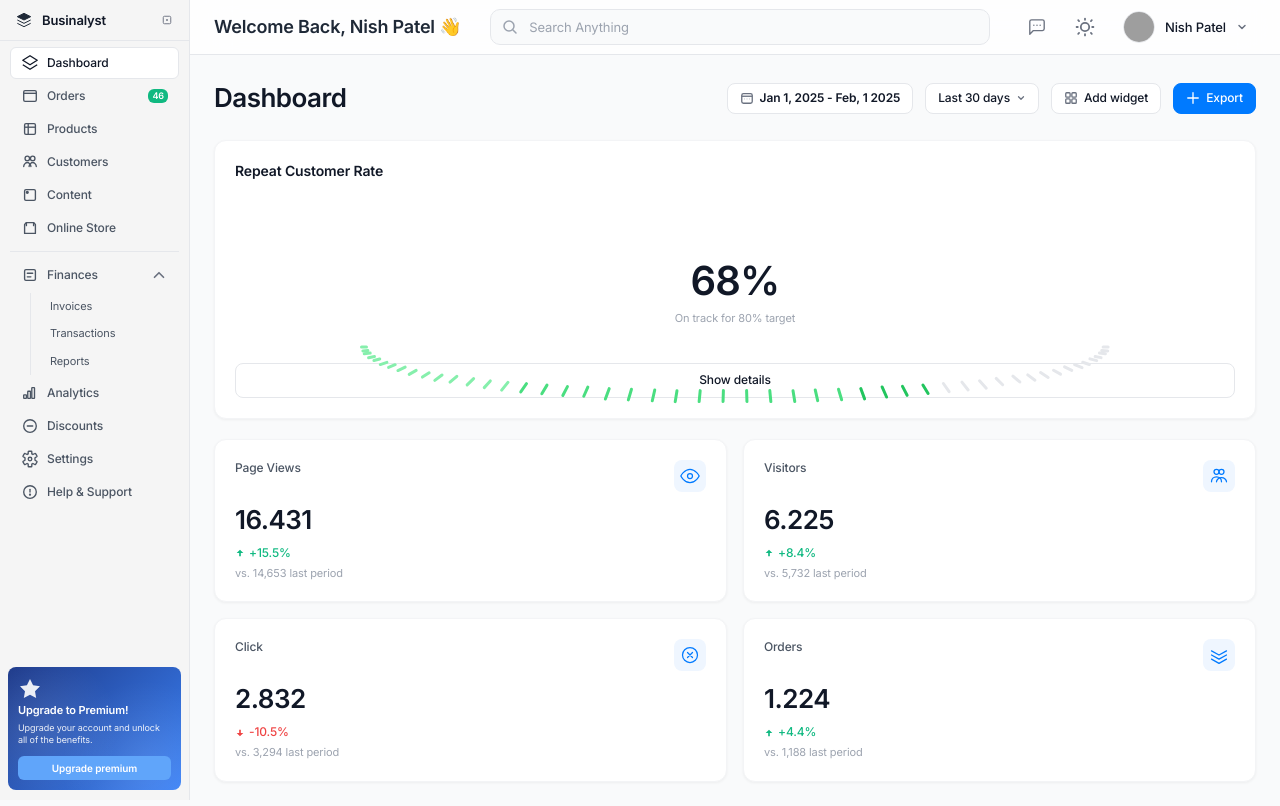
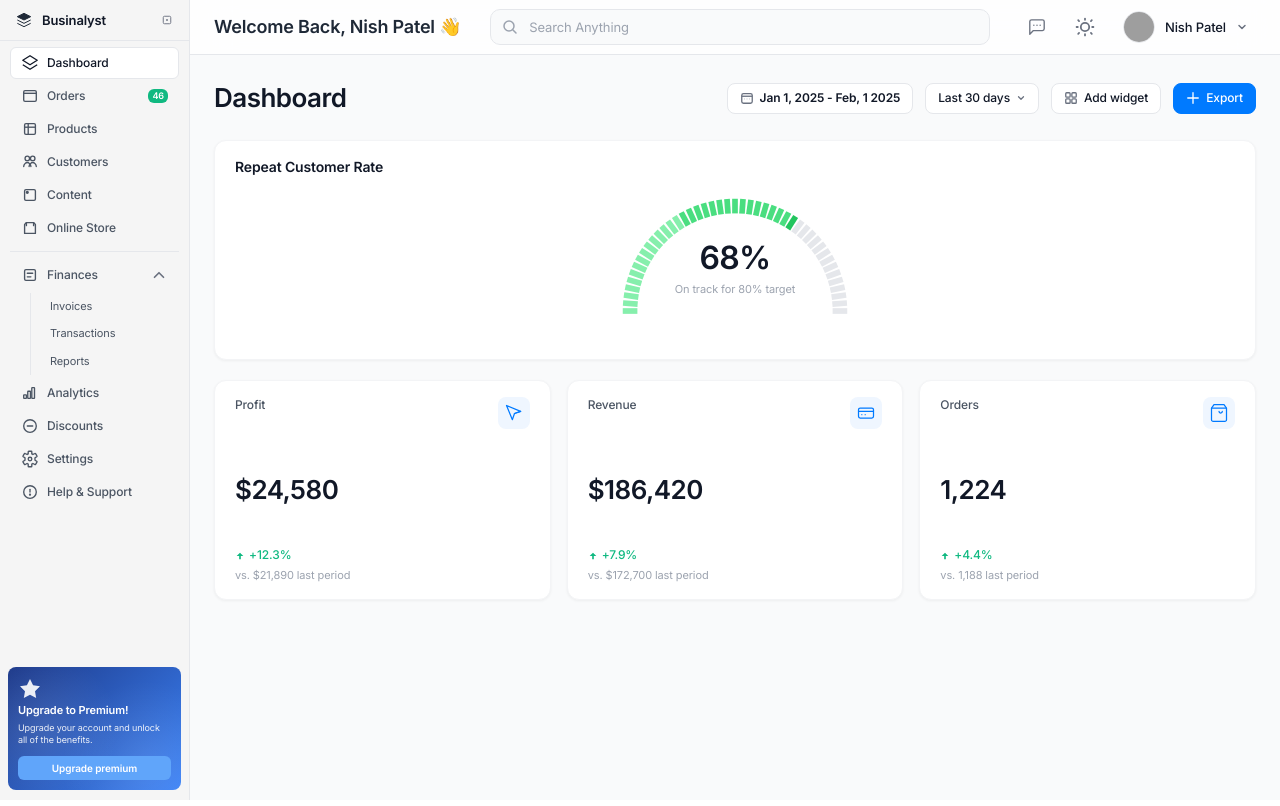
Before and after one commit to NishPatelCodes/Businalyst, a React (Vite) app in the folder frontend/: page /dashboard in a window 1280 px wide. Built offline with nearby package versions, Linux system fonts and the light colour scheme; grey boxes are pictures that could not be loaded.

Commit message:
Update dashboard cards: reduce Repeat Customer Rate card size, remove button, make all cards same size

```diff
--- a/frontend/src/components/HealthMeter.css
+++ b/frontend/src/components/HealthMeter.css
@@ -1,10 +1,14 @@
 .health-meter {
   background: #ffffff;
   border-radius: 12px;
-  padding: 20px;
+  padding: 16px 20px;
   box-shadow: 0 1px 3px rgba(0, 0, 0, 0.05);
   border: 1px solid #f3f4f6;
   transition: all 0.3s ease;
+  min-height: 220px;
+  display: flex;
+  flex-direction: column;
+  justify-content: space-between;
 }
 
 .health-meter:hover {
@@ -16,7 +20,7 @@
   font-size: 14px;
   font-weight: 600;
   color: #111827;
-  margin-bottom: 16px;
+  margin-bottom: 12px;
   line-height: 1.4;
   letter-spacing: -0.01em;
   -webkit-font-smoothing: antialiased;
@@ -28,14 +32,16 @@
 .health-meter-gauge {
   position: relative;
   width: 100%;
-  height: 150px;
-  margin-bottom: 16px;
+  height: 110px;
+  margin-bottom: 8px;
   display: flex;
   align-items: center;
   justify-content: center;
+  overflow: visible;
+  flex: 1;
 }
 
-.gauge-bars-wrapper {
+.gauge-svg {
   position: absolute;
   width: 100%;
   height: 100%;
@@ -44,23 +50,19 @@
   z-index: 1;
 }
 
-.gauge-bar-item {
-  position: absolute;
-}
-
-.gauge-center {
+.gauge-center-content {
   position: relative;
   z-index: 10;
   text-align: center;
-  margin-top: 40px;
+  margin-top: 12px;
 }
 
 .gauge-value {
-  font-size: 40px;
+  font-size: 32px;
   font-weight: 600;
   color: #111827;
   line-height: 1.2;
-  margin-bottom: 6px;
+  margin-bottom: 4px;
   letter-spacing: -0.02em;
   -webkit-font-smoothing: antialiased;
   -moz-osx-font-smoothing: grayscale;
@@ -82,7 +84,7 @@
 
 .health-meter-button {
   width: 100%;
-  padding: 8px 14px;
+  padding: 6px 14px;
   background: #ffffff;
   border: 1px solid #e5e7eb;
   border-radius: 8px;
--- a/frontend/src/components/HealthMeter.jsx
+++ b/frontend/src/components/HealthMeter.jsx
@@ -1,75 +1,93 @@
 import React from 'react'
 import './HealthMeter.css'
 
-const HealthMeter = () => {
-  const percentage = 68
-  const target = 80
-  const totalBars = 50
-  const filledBars = Math.round((percentage / 100) * totalBars)
+const HealthMeter = ({
+  value = 68,
+  target = 80
+}) => {
+  // Total segments for the gauge (40-50 range)
+  const totalSegments = 45
+  // Calculate filled segments based on value percentage
+  const filledSegments = Math.round((value / 100) * totalSegments)
+
+  // SVG dimensions
+  const svgWidth = 300
+  const svgHeight = 180
+  const centerX = 150
+  const centerY = 150
+  const radius = 120
+
+  // Segment dimensions: width 6-8px, height 16-20px
+  const segmentWidth = 7
+  const segmentHeight = 18
+
+  // Arc parameters: -90° to +90° (exactly 180 degrees)
+  const startAngle = -90
+  const endAngle = 90
+  const angleStep = (endAngle - startAngle) / (totalSegments - 1)
+
+  // Calculate color for gradient (lighter on left → darker on right)
+  const getSegmentColor = (index, isFilled) => {
+    if (!isFilled) return '#e5e7eb' // Light gray for unfilled
+
+    const progress = index / (totalSegments - 1)
+    // Green gradient: light green (left) → medium green (middle) → vibrant green (right)
+    if (progress < 0.33) return '#86efac' // Light green
+    if (progress < 0.66) return '#4ade80' // Medium green
+    return '#22c55e' // Vibrant green
+  }
+
+  // Calculate transform for each segment using polar coordinates
+  const getSegmentTransform = (index) => {
+    // Calculate angle: angle = startAngle + index * angleStep
+    // Progresses from -90° (left) to +90° (right)
+    const angle = startAngle + index * angleStep
+
+    // Transform order: rotate(angle centerX centerY) translate(-rectWidth/2, -rectHeight)
+    // This rotates around center, then translates to position rect extending inward
+    return `rotate(${angle} ${centerX} ${centerY}) translate(${-segmentWidth / 2}, ${-segmentHeight})`
+  }
 
   return (
     <div className="health-meter">
       <h3 className="health-meter-title">Repeat Customer Rate</h3>
 
+      {/* SVG Gauge */}
       <div className="health-meter-gauge">
-        <div className="gauge-bars-wrapper">
-          {Array.from({ length: totalBars }).map((_, index) => {
-            const isFilled = index < filledBars
-            // Create semi-circle from 180° (left) to 0° (right)
-            const angle = 180 - (index / (totalBars - 1)) * 180
-            const radian = (angle * Math.PI) / 180
-            const radius = 75
-            const centerX = 50 // percentage
-            const centerY = 100 // percentage
-            const x = centerX + (radius * Math.cos(radian)) / 2
-            const y = centerY + (radius * Math.sin(radian)) / 2
-
-            // Calculate color gradient from light green to vibrant green
-            let color
-            if (isFilled) {
-              const progress = (index / totalBars) * 100
-              if (progress < 30) {
-                color = '#86efac' // Light green
-              } else if (progress < 60) {
-                color = '#4ade80' // Medium green
-              } else {
-                color = '#22c55e' // Vibrant green
-              }
-            } else {
-              color = '#e5e7eb' // Light gray
-            }
-
-            // Bar height varies for visual effect
-            const barHeight = 8 + Math.sin((index / totalBars) * Math.PI) * 6
+        <svg
+          width="100%"
+          height="100%"
+          viewBox="0 0 300 180"
+          preserveAspectRatio="xMidYMax meet"
+          overflow="visible"
+          className="gauge-svg"
+        >
+          {/* Render each segment */}
+          {Array.from({ length: totalSegments }).map((_, index) => {
+            const isFilled = index < filledSegments
+            const color = getSegmentColor(index, isFilled)
+            const transform = getSegmentTransform(index)
 
             return (
-              <div
+              <rect
                 key={index}
-                className="gauge-bar-item"
-                style={{
-                  position: 'absolute',
-                  left: `${x}%`,
-                  top: `${y}%`,
-                  width: '3px',
-                  height: `${barHeight}px`,
-                  backgroundColor: color,
-                  borderRadius: '2px',
-                  transform: `translate(-50%, -100%) rotate(${angle - 90}deg)`,
-                  transformOrigin: 'center bottom',
-                  transition: 'background-color 0.3s ease'
-                }}
+                x={centerX}
+                y={centerY - radius}
+                width={segmentWidth}
+                height={segmentHeight}
+                fill={color}
+                transform={transform}
               />
             )
           })}
-        </div>
+        </svg>
 
-        <div className="gauge-center">
-          <div className="gauge-value">{percentage}%</div>
+        {/* Center content: Percentage and status */}
+        <div className="gauge-center-content">
+          <div className="gauge-value">{value}%</div>
           <div className="gauge-status">On track for {target}% target</div>
         </div>
       </div>
-
-      <button className="health-meter-button">Show details</button>
     </div>
   )
 }
--- a/frontend/src/components/KPICards.css
+++ b/frontend/src/components/KPICards.css
@@ -1,18 +1,22 @@
 .kpi-cards {
   display: grid;
-  grid-template-columns: repeat(4, 1fr);
+  grid-template-columns: repeat(3, 1fr);
   gap: 16px;
 }
 
 .kpi-card {
   background: #ffffff;
   border-radius: 12px;
-  padding: 20px;
+  padding: 16px 20px;
   box-shadow: 0 1px 3px rgba(0, 0, 0, 0.05);
   border: 1px solid #f3f4f6;
   transition: all 0.3s ease;
   position: relative;
   overflow: hidden;
+  min-height: 220px;
+  display: flex;
+  flex-direction: column;
+  justify-content: space-between;
 }
 
 .kpi-card::before {
@@ -133,7 +137,7 @@
   letter-spacing: -0.01em;
 }
 
-@media (max-width: 1400px) {
+@media (max-width: 1024px) {
   .kpi-cards {
     grid-template-columns: repeat(2, 1fr);
   }
--- a/frontend/src/components/KPICards.jsx
+++ b/frontend/src/components/KPICards.jsx
@@ -4,57 +4,44 @@ import './KPICards.css'
 const KPICards = () => {
   const kpis = [
     {
-      title: 'Page Views',
-      value: '16.431',
-      change: '+15.5%',
+      title: 'Profit',
+      value: '$24,580',
+      change: '+12.3%',
       changeType: 'positive',
-      comparison: 'vs. 14,653 last period',
+      comparison: 'vs. $21,890 last period',
       icon: (
         <svg width="24" height="24" viewBox="0 0 24 24" fill="none" xmlns="http://www.w3.org/2000/svg">
-          <path d="M1 12C1 12 5 4 12 4C19 4 23 12 23 12C23 12 19 20 12 20C5 20 1 12 1 12Z" stroke="currentColor" strokeWidth="1.5" strokeLinecap="round" strokeLinejoin="round"/>
-          <circle cx="12" cy="12" r="3" stroke="currentColor" strokeWidth="1.5"/>
+          <path d="M3 3L10.07 19.97L12.58 12.58L19.97 10.07L3 3Z" stroke="currentColor" strokeWidth="1.5" strokeLinecap="round" strokeLinejoin="round"/>
+          <path d="M12.58 12.58L19.97 10.07" stroke="currentColor" strokeWidth="1.5" strokeLinecap="round" strokeLinejoin="round"/>
         </svg>
       )
     },
     {
-      title: 'Visitors',
-      value: '6.225',
-      change: '+8.4%',
+      title: 'Revenue',
+      value: '$186,420',
+      change: '+7.9%',
       changeType: 'positive',
-      comparison: 'vs. 5,732 last period',
+      comparison: 'vs. $172,700 last period',
       icon: (
         <svg width="24" height="24" viewBox="0 0 24 24" fill="none" xmlns="http://www.w3.org/2000/svg">
-          <circle cx="9" cy="7" r="3" stroke="currentColor" strokeWidth="1.5"/>
-          <circle cx="15" cy="7" r="3" stroke="currentColor" strokeWidth="1.5"/>
-          <path d="M3 19C3 15.5 5.5 13 9 13C12.5 13 15 15.5 15 19" stroke="currentColor" strokeWidth="1.5" strokeLinecap="round"/>
-          <path d="M9 19C9 16.5 11.5 14 15 14C18.5 14 21 16.5 21 19" stroke="currentColor" strokeWidth="1.5" strokeLinecap="round"/>
-        </svg>
-      )
-    },
-    {
-      title: 'Click',
-      value: '2.832',
-      change: '-10.5%',
-      changeType: 'negative',
-      comparison: 'vs. 3,294 last period',
-      icon: (
-        <svg width="24" height="24" viewBox="0 0 24 24" fill="none" xmlns="http://www.w3.org/2000/svg">
-          <path d="M9 9L15 15M15 9L9 15" stroke="currentColor" strokeWidth="1.5" strokeLinecap="round"/>
-          <circle cx="12" cy="12" r="9" stroke="currentColor" strokeWidth="1.5"/>
+          <rect x="3" y="6" width="18" height="12" rx="2" stroke="currentColor" strokeWidth="1.5"/>
+          <path d="M3 10H21" stroke="currentColor" strokeWidth="1.5"/>
+          <path d="M7 14H7.01" stroke="currentColor" strokeWidth="1.5" strokeLinecap="round"/>
+          <path d="M11 14H11.01" stroke="currentColor" strokeWidth="1.5" strokeLinecap="round"/>
         </svg>
       )
     },
     {
       title: 'Orders',
-      value: '1.224',
+      value: '1,224',
       change: '+4.4%',
       changeType: 'positive',
       comparison: 'vs. 1,188 last period',
       icon: (
         <svg width="24" height="24" viewBox="0 0 24 24" fill="none" xmlns="http://www.w3.org/2000/svg">
-          <path d="M3 7L12 12L21 7" stroke="currentColor" strokeWidth="1.5" strokeLinecap="round" strokeLinejoin="round"/>
-          <path d="M3 17L12 22L21 17" stroke="currentColor" strokeWidth="1.5" strokeLinecap="round" strokeLinejoin="round"/>
-          <path d="M3 12L12 17L21 12" stroke="currentColor" strokeWidth="1.5" strokeLinecap="round" strokeLinejoin="round"/>
+          <path d="M6 2L3 6V20C3 20.5304 3.21071 21.0391 3.58579 21.4142C3.96086 21.7893 4.46957 22 5 22H19C19.5304 22 20.0391 21.7893 20.4142 21.4142C20.7893 21.0391 21 20.5304 21 20V6L18 2H6Z" stroke="currentColor" strokeWidth="1.5" strokeLinecap="round" strokeLinejoin="round"/>
+          <path d="M3 6H21" stroke="currentColor" strokeWidth="1.5"/>
+          <path d="M16 10C16 11.1046 15.1046 12 14 12C12.8954 12 12 11.1046 12 10" stroke="currentColor" strokeWidth="1.5" strokeLinecap="round"/>
         </svg>
       )
     }
```
